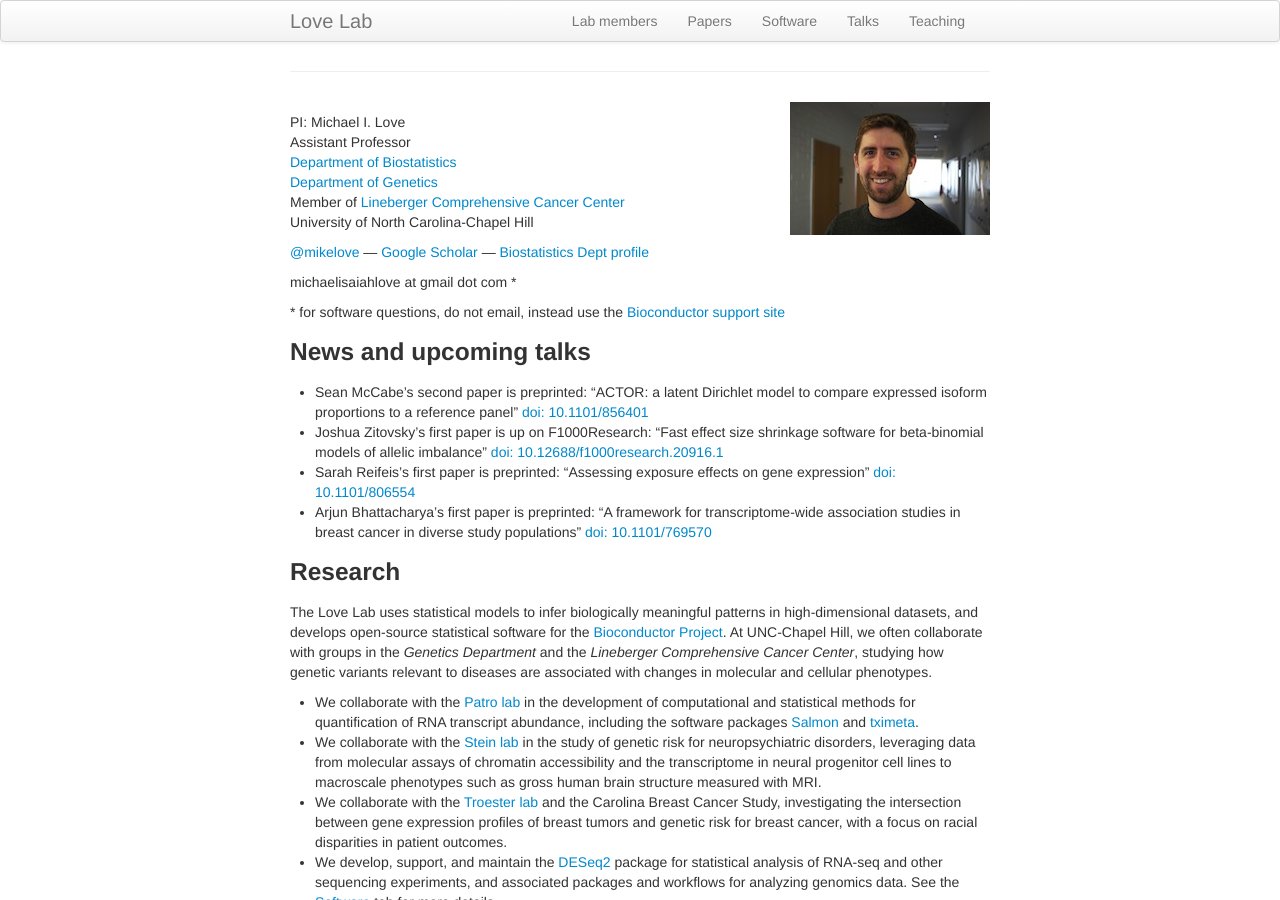
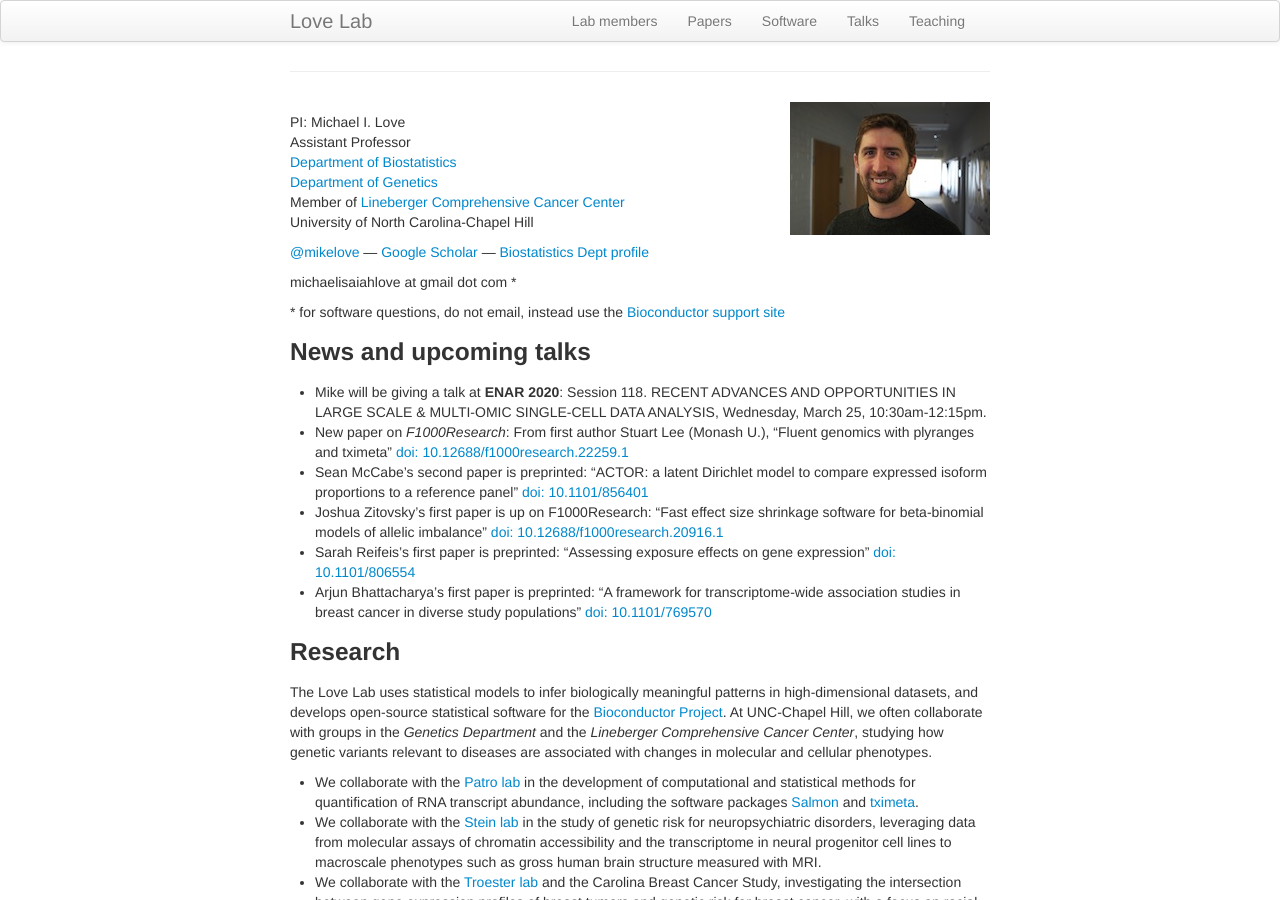
Before and after one commit to mikelove/mikelove.github.io, a Jekyll site: the page built from index.md, in a window 1280 px wide and 900 px high. Built offline with Jekyll 4.4.1, drawn with Linux system fonts in a browser that asks for light colours.

Commit message:
update website

```diff
--- a/index.md
+++ b/index.md
@@ -23,6 +23,13 @@ michaelisaiahlove at gmail dot com *
 
 ### News and upcoming talks
 
+* Mike will be giving a talk at **ENAR 2020**:
+  Session 118. RECENT ADVANCES AND OPPORTUNITIES IN LARGE
+  SCALE & MULTI-OMIC SINGLE-CELL DATA ANALYSIS,
+  Wednesday, March 25, 10:30am-12:15pm.
+* New paper on *F1000Research*: From first author Stuart Lee (Monash U.),
+  "Fluent genomics with plyranges and tximeta"
+  [doi: 10.12688/f1000research.22259.1](https://doi.org/10.12688/f1000research.22259.1)
 * Sean McCabe's second paper is preprinted:
   "ACTOR: a latent Dirichlet model to compare expressed
   isoform proportions to a reference panel"
```
Also changed, not shown: pages/papers.md (+5 -0 lines).
